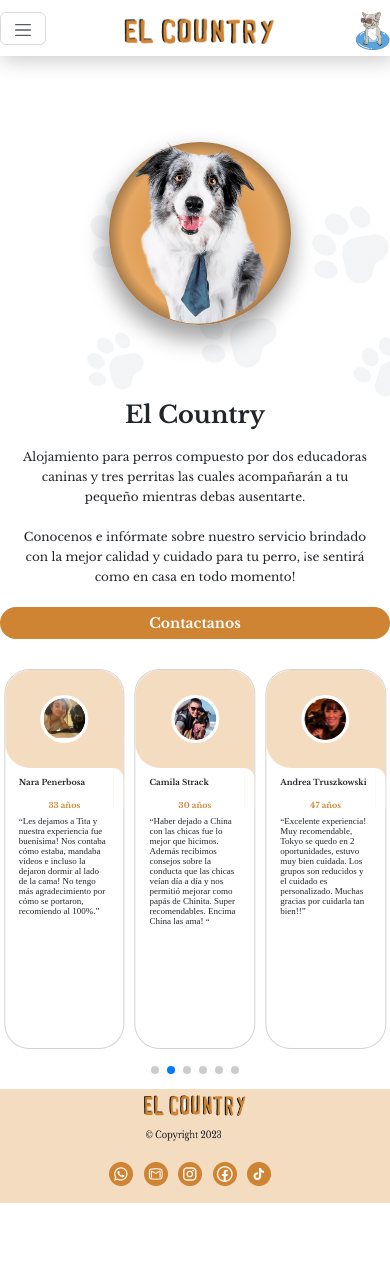
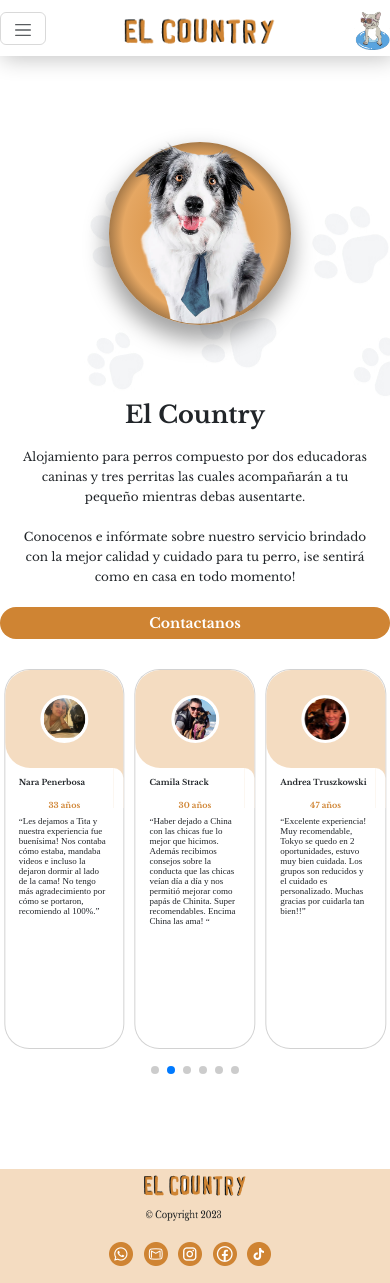
Before and after one commit to JaRafCaPer/guarderia_el_country, a React (Create React App) app: page / in a window 390 px wide. Before the commit the page ends 1203 px from the top, so only its background shows below. Built offline with nearby package versions, Linux system fonts and the light colour scheme.

Commit message:
Vista tablet carousel

```diff
--- a/src/components/CarouselReviews/CarouselReviews.css
+++ b/src/components/CarouselReviews/CarouselReviews.css
@@ -129,7 +129,6 @@ text-align: left;
 .slideCont{
     max-width: 83.9vw;
     width: 100%;
-
     padding: 40px 0;
 
 }
@@ -138,7 +137,7 @@ text-align: left;
 }
 .card{
     width: 30.51vw;
-    height: 370px;
+    height: 490px;
     border-radius: 25px;
     background-color: white;
 
--- a/src/components/Conocenos/Conocenos.css
+++ b/src/components/Conocenos/Conocenos.css
@@ -286,7 +286,7 @@
     }
     .carrouselReviews{
         width: 100vw;
-        height: 360px;
+        height: 500px;
         display: flex;
         flex-direction: row;
         align-items: center;
--- a/src/components/Home/Home.css
+++ b/src/components/Home/Home.css
@@ -460,7 +460,7 @@
     }
     .sec2Cont {
         width: 100%;
-        height: 420px;
+        height: 500px;
         background-color: white;
        margin: 0;
        margin-top: 30px;
@@ -472,6 +472,5 @@
         height: 420px;
         margin: 0px;
         margin-bottom: 0px;
-
     }
 }
```
